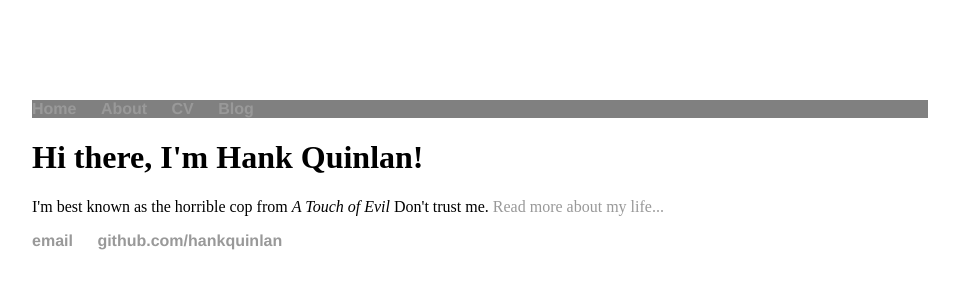
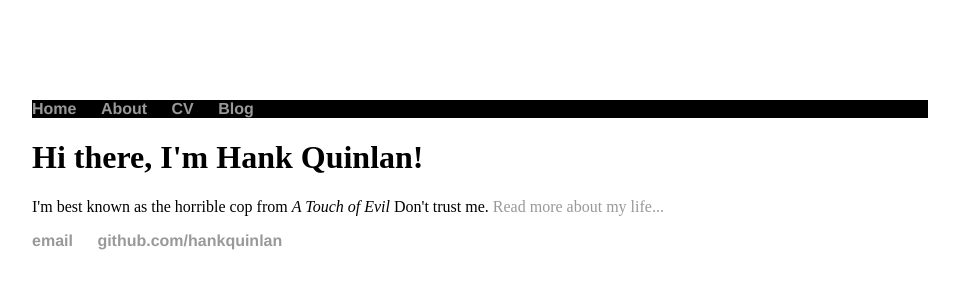
Before and after one commit to BobRendal/BobRendal.github.io, a Jekyll site: the page built from index.html, in a window 1280 px wide. Shown: the top 300 px of the page, without its empty margins (160-1119 px from the left). Built offline with Jekyll 4.4.1, drawn with Linux system fonts in a browser that asks for light colours.

Commit message:
Update defaults.html

```diff
--- a/_layouts/defaults.html
+++ b/_layouts/defaults.html
@@ -8,7 +8,7 @@
 		<body>
 			<nav>
 	    		<ul>
-				<div style="background-color:grey;">
+				<div style="background-color:black;">
 	        		<li><a href="/">Home</a></li>
 		        	<li><a href="/about">About</a></li>
 	        		<li><a href="/cv">CV</a></li>
```
